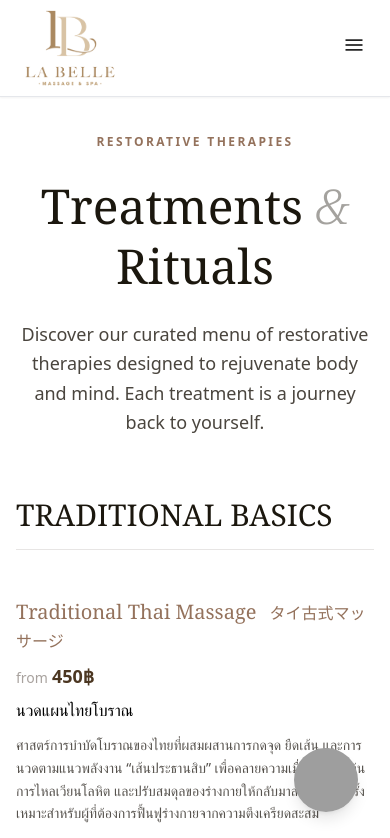
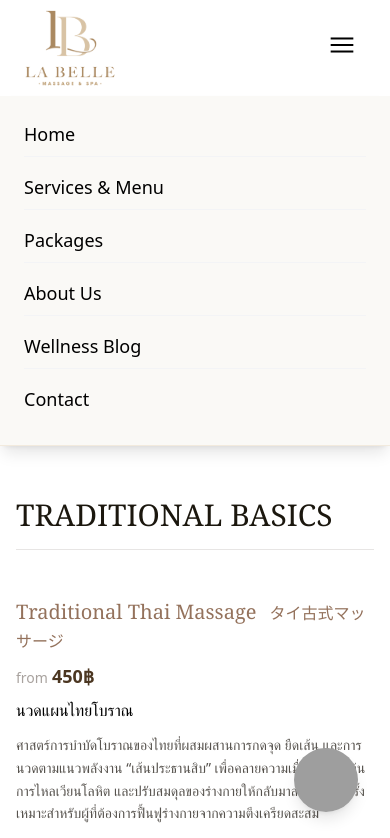
Before and after one commit to LBwellnessandspa/Labelle-website, a plain HTML site: page services.html in a window 390 px wide. Both pictures are taken after a click on the button "menu". Shown: the top 838 px of the page. Drawn offline with nearby package versions, Linux system fonts and the light colour scheme; grey boxes are pictures that could not be loaded.

Commit message:
แก้ปุ่ม 3 ขีด หน้า service

```diff
--- a/services.html
+++ b/services.html
@@ -83,11 +83,18 @@
                             Book Now
                         </button>
 </div><div class="lg:hidden">
-        <button class="text-text-main dark:text-white">
-            <span class="material-symbols-outlined">menu</span>
-        </button>
+        <button id="mobile-menu-btn" class="md:hidden p-2 text-text-dark hover:text-soft-gold transition-colors focus:outline-none">
+    <span class="material-symbols-outlined" style="font-size: 32px;">menu</span>
+</button>
     </div>
-
+    <div id="mobile-menu" class="hidden md:hidden absolute top-full left-0 right-0 bg-[#faf9f6] border-b border-soft-gold/20 shadow-lg flex-col p-6 gap-4 z-50">
+    <a href="index.html" class="text-lg font-normal text-text-dark hover:text-soft-gold border-b border-gray-100 pb-2">Home</a>
+    <a href="services.html" class="text-lg font-normal text-text-dark hover:text-soft-gold border-b border-gray-100 pb-2">Services & Menu</a>
+    <a href="packages.html" class="text-lg font-normal text-text-dark hover:text-soft-gold border-b border-gray-100 pb-2">Packages</a>
+    <a href="about.html" class="text-lg font-normal text-text-dark hover:text-soft-gold border-b border-gray-100 pb-2">About Us</a>
+    <a href="blog.html" class="text-lg font-normal text-text-dark hover:text-soft-gold border-b border-gray-100 pb-2">Wellness Blog</a>
+    <a href="contact.html" class="text-lg font-normal text-text-dark hover:text-soft-gold pb-2">Contact</a>
+</div>
 </header>
 
 <main class="relative w-full">
@@ -709,4 +716,13 @@
 <a href="https://line.me/ti/p/@labellechonburi" target="_blank" class="fixed bottom-8 right-8 z-[100] transition-transform hover:scale-110">
   <img src="https://upload.wikimedia.org/wikipedia/commons/4/41/LINE_logo.svg" alt="Chat on LINE" class="w-16 h-16 shadow-lg rounded-full">
 </a>
+<script>
+    const btn = document.getElementById('mobile-menu-btn');
+    const menu = document.getElementById('mobile-menu');
+
+    btn.addEventListener('click', () => {
+        menu.classList.toggle('hidden');
+        menu.classList.toggle('flex'); // เพิ่ม flex เพื่อให้จัดเรียงแนวตั้งสวยๆ
+    });
+</script>
 </body></html>
```
